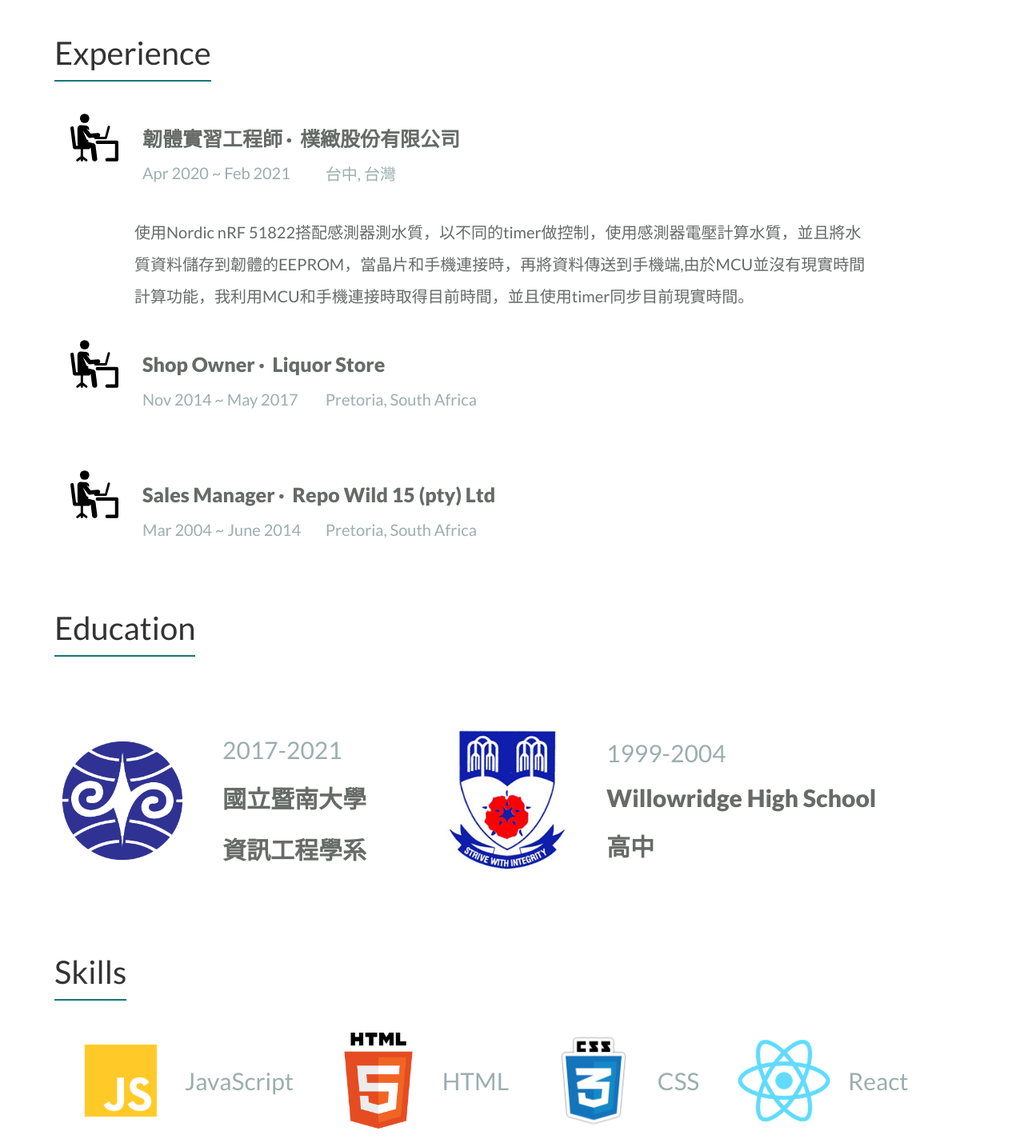
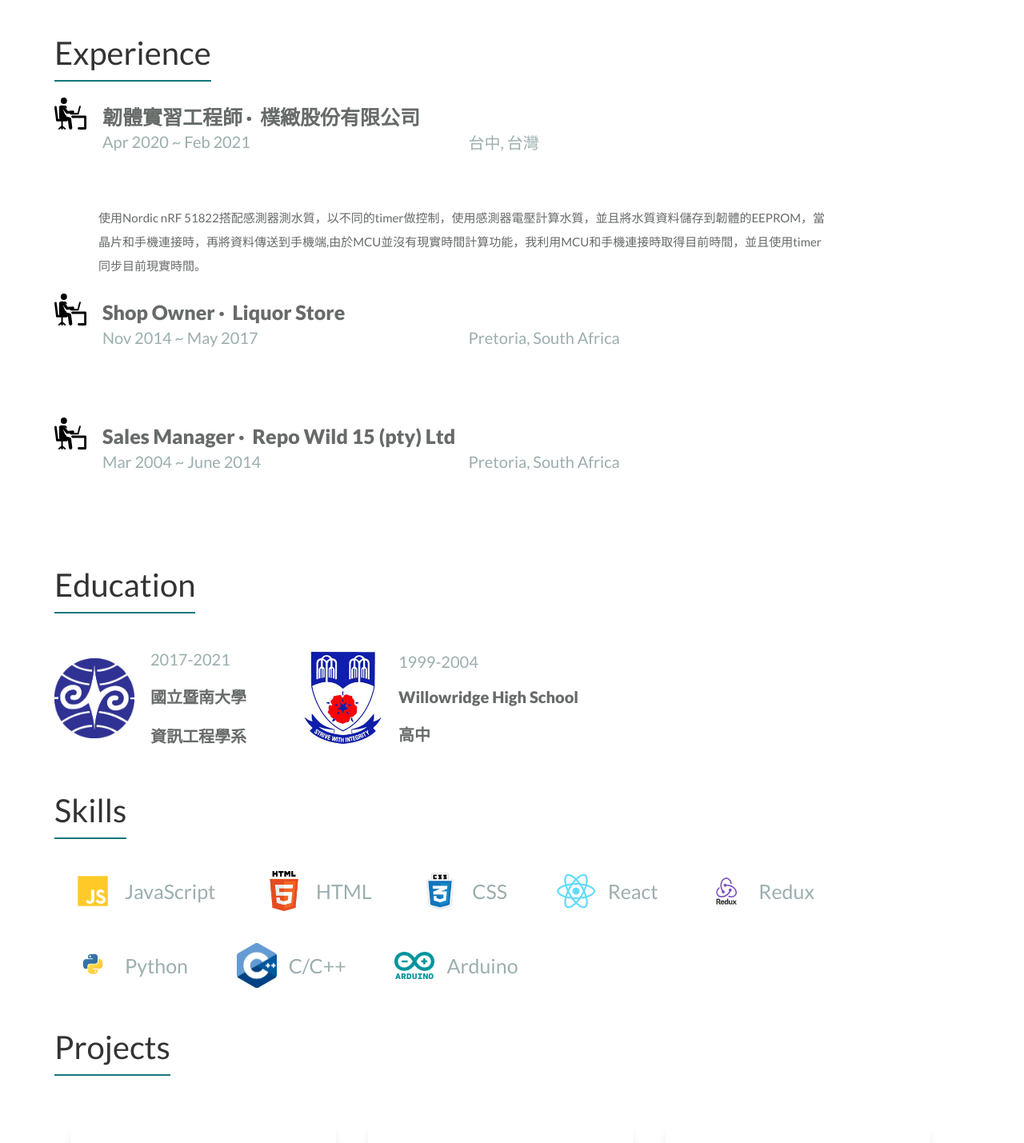
Before and after one commit to gswliang/resume, a React (Create React App) app: page / in a window 1280 px wide. Shown: the part 680-2109 px from the top of the page at 80% size. Built offline with nearby package versions, Linux system fonts and the light colour scheme.

Commit message:
landscape version

```diff
--- a/src/CSS/Description.css
+++ b/src/CSS/Description.css
@@ -14,7 +14,7 @@
 
 @media screen and (max-width: 480px) {
   .description p {
-    line-height: 3.5rem;
+    line-height: 3rem;
     font-size: 2rem;
     font-weight: 500;
   }
@@ -27,3 +27,12 @@
     font-weight: 500;
   }
 }
+
+@media screen and (max-width: 812px) and (orientation: landscape) {
+  .description p {
+    line-height: 3rem;
+    font-size: 2rem;
+    font-weight: 500;
+    margin: 0;
+  }
+}
--- a/src/CSS/Education.css
+++ b/src/CSS/Education.css
@@ -64,8 +64,34 @@
   }
 }
 
-@media screen and (max-width: 768px) {
+@media screen and (min-width: 481px) and (max-width: 768px) {
   .education__container {
     height: 60vh;
   }
 }
+
+@media screen and (max-width: 1024px) {
+  .education__container {
+    height: 100%;
+  }
+}
+
+@media only screen and (min-device-width: 320px) and (max-device-width: 812px) and (orientation: landscape) {
+  .education__container {
+    height: 100%;
+  }
+  .education__image {
+    width: 10rem;
+    margin: 0;
+  }
+  .education__items {
+    margin: 1.5rem 1rem;
+    width: 100%;
+  }
+
+  .education__period,
+  .education__school,
+  .education__detail {
+    font-size: 2rem;
+  }
+}
--- a/src/CSS/Experience.css
+++ b/src/CSS/Experience.css
@@ -95,14 +95,21 @@
 @media screen and (min-width: 481px) and (max-width: 768px) {
   .period_location {
     font-size: 2rem;
-    align-items: flex-start;
-    left: 10rem;
+    height: 4vh;
+    align-items: center;
+    left: 7rem;
     bottom: 0;
     width: 60%;
   }
 
   .experience__description {
-    font-size: 3rem;
+    margin: 0 0 2rem 5.5rem;
+    font-size: 2.5rem;
+  }
+
+  .experience_icon {
+    width: 4rem;
+    margin: 0 1rem 0.5rem 0;
   }
 }
 
@@ -119,3 +126,24 @@
     font-size: 3rem;
   }
 }
+
+@media only screen and (min-device-width: 320px) and (max-device-width: 812px) and (orientation: landscape) {
+  .period_location {
+    font-size: 2rem;
+    height: 10vh;
+    align-items: center;
+    left: 6rem;
+    width: 80%;
+  }
+
+  .experience__description {
+    margin: 1rem 0 2rem 5.5rem;
+    font-size: 1.5rem;
+    line-height: 2;
+  }
+
+  .experience_icon {
+    width: 4rem;
+    margin: 0 1rem 0.5rem 0;
+  }
+}
--- a/src/CSS/PersonalDetails.css
+++ b/src/CSS/PersonalDetails.css
@@ -114,6 +114,7 @@
     height: 30%;
     align-items: center;
     justify-content: center;
+    margin-bottom: 0.5rem;
   }
   .personal__photo {
     max-width: 10rem;
--- a/src/CSS/Projects.css
+++ b/src/CSS/Projects.css
@@ -48,7 +48,6 @@
   color: #e74c3c;
   cursor: pointer;
   font-size: 1.5rem;
-  line-height: 1;
   margin: 1rem;
   margin-top: auto;
   padding: 1.2rem 4rem;
@@ -130,7 +129,7 @@
     flex-direction: row;
     flex-wrap: wrap;
     width: 43%;
-    height: 45vh;
+    height: 54vh;
     align-items: flex-start;
     justify-content: center;
   }
@@ -150,3 +149,19 @@
     justify-content: center;
   }
 }
+
+@media only screen and (min-device-width: 320px) and (max-device-width: 812px) and (orientation: landscape) {
+  .project__items {
+    height: 150vh;
+  }
+  .project__description {
+    font-size: 2rem;
+    line-height: 2;
+    flex-basis: 80%;
+  }
+
+  .project__title {
+    font-size: 2.5rem;
+    margin-bottom: 2rem;
+  }
+}
--- a/src/CSS/Skills.css
+++ b/src/CSS/Skills.css
@@ -76,3 +76,14 @@
     flex-basis: 45%;
   }
 }
+
+@media only screen and (min-device-width: 320px) and (max-device-width: 812px) and (orientation: landscape) {
+  .skill__logo {
+    width: 5rem;
+  }
+
+  .skill__lang {
+    font-size: 2.5rem;
+    margin: 0 1.5rem;
+  }
+}
--- a/src/CSS/style.css
+++ b/src/CSS/style.css
@@ -41,3 +41,14 @@ html {
     margin: 2rem;
   }
 }
+
+@media screen and (min-width: 320px) and (max-width: 812px) and (orientation: landscape) {
+  .main {
+    margin: 2rem;
+  }
+
+  .title_title {
+    font-size: 3rem;
+    margin: 0.5rem 0 2rem 0;
+  }
+}
```
